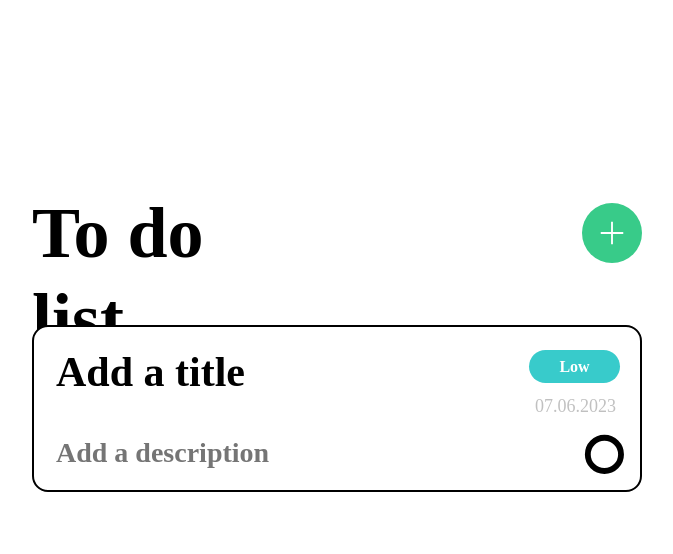
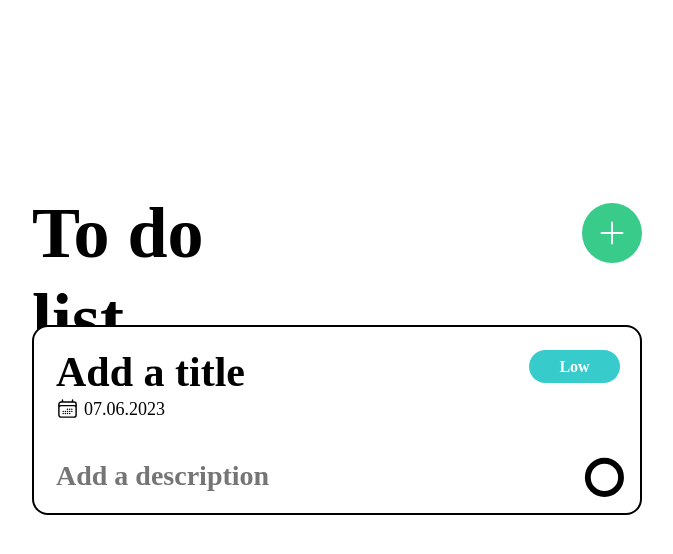
Before and after one commit to EmanuelRusuu/ToDoApp, a Vue app in the folder todoapp/: page / in a window 1280 px wide. Both pictures are taken after a click on the button 915 px from the left and 233 px from the top of the page. Shown: the top 554 px of the page, without its empty margins (303-976 px from the left). Built offline with nearby package versions, Linux system fonts and the light colour scheme; a web font is replaced by a local one.

Commit message:
Updated styling to figma

```diff
--- a/todoapp/src/components/Icons/Calendar.vue
+++ b/todoapp/src/components/Icons/Calendar.vue
@@ -10,7 +10,7 @@
     <path
       stroke-linecap="round"
       stroke-linejoin="round"
-      d="M6.75 3v2.25M17.25 3v2.25M3 18.75V7.5a2.25 2.25 0 012.25-2.25h13.5A2.25 2.25 0 0121 7.5v11.25m-18 0A2.25 2.25 0 005.25 21h13.5A2.25 2.25 0 0021 18.75m-18 0v-7.5A2.25 2.25 0 015.25 9h13.5A2.25 2.25 0 0121 11.25v7.5"
+      d="M6.75 3v2.25M17.25 3v2.25M3 18.75V7.5a2.25 2.25 0 012.25-2.25h13.5A2.25 2.25 0 0121 7.5v11.25m-18 0A2.25 2.25 0 005.25 21h13.5A2.25 2.25 0 0021 18.75m-18 0v-7.5A2.25 2.25 0 015.25 9h13.5A2.25 2.25 0 0121 11.25v7.5m-9-6h.008v.008H12v-.008zM12 15h.008v.008H12V15zm0 2.25h.008v.008H12v-.008zM9.75 15h.008v.008H9.75V15zm0 2.25h.008v.008H9.75v-.008zM7.5 15h.008v.008H7.5V15zm0 2.25h.008v.008H7.5v-.008zm6.75-4.5h.008v.008h-.008v-.008zm0 2.25h.008v.008h-.008V15zm0 2.25h.008v.008h-.008v-.008zm2.25-4.5h.008v.008H16.5v-.008zm0 2.25h.008v.008H16.5V15z"
     ></path>
   </svg>
 </template>
--- a/todoapp/src/components/Todo.vue
+++ b/todoapp/src/components/Todo.vue
@@ -44,11 +44,15 @@ function setPriority(todo: TodoType, number: number) {
 
 function markTodoStatus(todo: TodoType) {
   if (todo.status) {
-    emit('markTodoNotDone', todo)
     todo.status = false
+    setTimeout(() => {
+      emit('markTodoNotDone', todo)
+    }, 200)
   } else {
-    emit('markTodoDone', todo)
     todo.status = true
+    setTimeout(() => {
+      emit('markTodoDone', todo)
+    }, 600)
   }
 }
 
@@ -79,12 +83,12 @@ function textEdit(todo: TodoType) {
               placeholder="Add a title"
               @click.stop="isEditing(todo)"
             />
-            <p class="todo-title" v-else>
+            <p v-else class="todo-title">
               {{ todo.title }}
             </p>
           </div>
           <div class="todo-date">
-            <Calendar class="calendar" v-if="todo.editing" />
+            <Calendar :class="['calendar', { 'display-calendar': todo.editing }]" />
             <p class="todo-created_at">
               {{ todo.created_at }}
             </p>
@@ -256,11 +260,15 @@ function textEdit(todo: TodoType) {
 .calendar {
   height: 15px;
   width: 15px;
+  display: none;
+}
+
+.display-calendar {
+  display: block;
 }
 
 .todo-created_at {
   width: 97px;
-  height: 15px;
   font-weight: 400;
   font-size: 12px;
   line-height: 14px;
@@ -357,9 +365,68 @@ function textEdit(todo: TodoType) {
 }
 
 @media screen and (min-width: 480px) {
+  .todo {
+    max-width: 500px;
+    width: 100%;
+    min-height: 140px;
+    position: relative;
+    padding: 25px 26px;
+  }
+  .todo-title {
+    font-size: 30px;
+    line-height: 30px;
+    font-weight: 600;
+    width: fit-content;
+  }
+
+  .title-input {
+    width: 100%;
+    height: 30px;
+    font-weight: 600;
+    font-size: 30px;
+    line-height: 30px;
+  }
+  .todo-text {
+    display: block;
+    font-size: 23px;
+    font-weight: 600;
+    line-height: 27px;
+    margin-top: 30px;
+  }
+
+  .text-input {
+    height: 5.44rem;
+    width: 100%;
+    font-size: 23px;
+    font-weight: 600;
+    line-height: 27px;
+    margin-top: 30px;
+    overflow: hidden;
+  }
+
+  .todo-date {
+    align-items: center;
+    gap: 5px;
+  }
+
   .calendar {
-    display: none;
+    display: block;
+    height: 20px;
+    width: 20px;
   }
+
+  .todo-created_at {
+    font-size: 18px;
+    color: black;
+    opacity: 1;
+  }
+
+  .todo-importance {
+    display: block;
+    font-size: 18px;
+    line-height: 34px;
+  }
+
   .todo-importance-title {
     position: absolute;
     top: 23px;
@@ -405,66 +472,6 @@ function textEdit(todo: TodoType) {
   .selected {
     border: 0;
   }
-  .todo {
-    max-width: 500px;
-    width: 100%;
-    min-height: 140px;
-    position: relative;
-    padding: 25px 26px;
-  }
-  .todo-title {
-    font-size: 30px;
-    line-height: 30px;
-    font-weight: 600;
-    width: fit-content;
-  }
-
-  .title-input {
-    width: 100%;
-    height: 30px;
-    font-weight: 600;
-    font-size: 30px;
-    line-height: 30px;
-  }
-  .todo-text {
-    display: block;
-    font-size: 23px;
-    font-weight: 600;
-    line-height: 27px;
-    margin-top: 30px;
-  }
-
-  .text-input {
-    height: 5.44rem;
-    width: 100%;
-    font-size: 23px;
-    font-weight: 600;
-    line-height: 27px;
-    margin-top: 30px;
-    overflow: hidden;
-  }
-
-  .todo-importance {
-    display: block;
-    font-size: 18px;
-    line-height: 34px;
-  }
-
-  .status-container {
-    width: 30px;
-    height: 30px;
-    position: absolute;
-    bottom: 1rem;
-    right: 1rem;
-    margin: 0;
-  }
-  .todo-created_at {
-    font-size: 18px;
-    position: absolute;
-    right: 8px;
-    top: 4rem;
-    font-size: 17px;
-  }
 
   .Low,
   .Medium,
@@ -490,6 +497,16 @@ function textEdit(todo: TodoType) {
     width: 91px;
     height: 33px;
   }
+
+  .status-container {
+    width: 30px;
+    height: 30px;
+    position: absolute;
+    bottom: 1rem;
+    right: 1rem;
+    margin: 0;
+  }
+
   .delete-btn,
   .save-btn {
     width: 95px;
@@ -544,9 +561,10 @@ function textEdit(todo: TodoType) {
     font-size: 18px;
     line-height: 21px;
   }
-  .todo-created_at {
-    font-size: 18px;
-    top: 4.5rem;
+
+  .calendar {
+    height: 23px;
+    width: 23px;
   }
 }
 </style>
--- a/todoapp/src/components/TodoList.vue
+++ b/todoapp/src/components/TodoList.vue
@@ -81,7 +81,7 @@ function markTodoNotDone(todo: TodoType) {
 }
 </script>
 <template>
-  <div class="delete-popup">
+  <div>
     <DeletePopUP
       v-if="popUp"
       :index="selectedTaskIndex"
```
